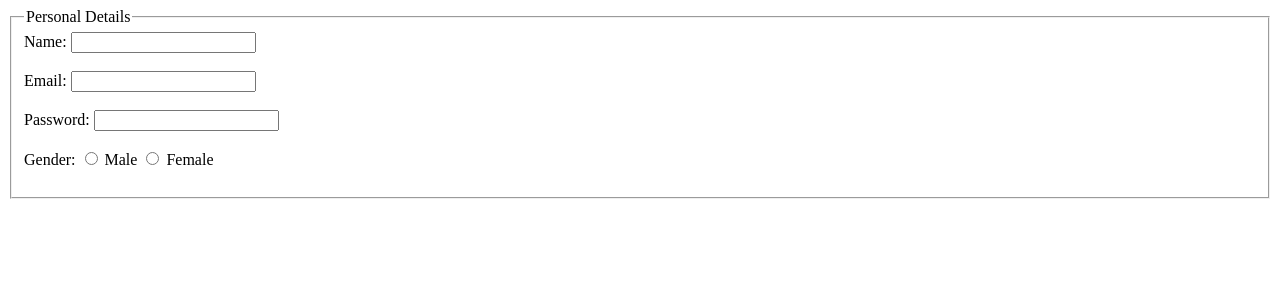
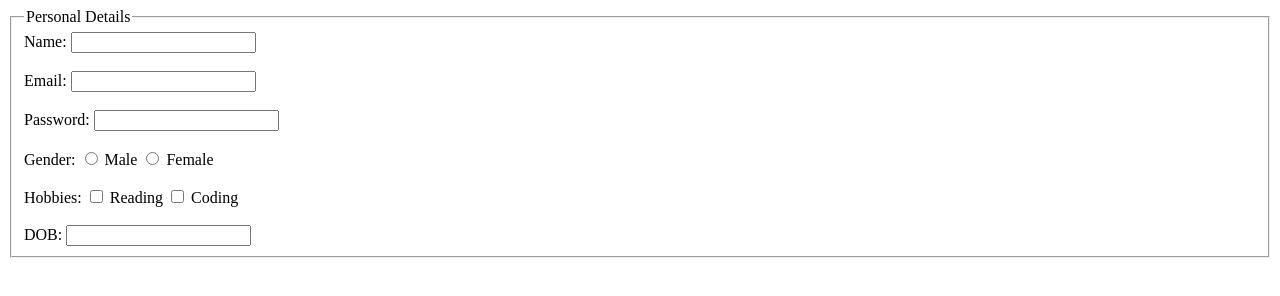
Before and after one commit to vriindaa-97/WDW_0163, a plain HTML site: page WDW_Assignments/Assignment_15/index.html in a window 1280 px wide. Drawn offline with Linux system fonts and the light colour scheme.

Commit message:
Assignment-15 New Labels added

```diff
--- a/WDW_Assignments/Assignment_15/index.html
+++ b/WDW_Assignments/Assignment_15/index.html
@@ -28,6 +28,17 @@
             <input type="radio" id="female" name="gender" value="Female">
             <label for="female">Female</label>
             <br><br>
+            <label for="hobbies">Hobbies:</label>
+            <input type="checkbox" id="reading" name="hobbies" value="Reading">
+            <label for="reading">Reading</label>
+
+            <input type="checkbox" id="coding" name="hobbies" value="Coding">
+            <label for="coding">Coding</label>
+            <br><br>
+
+            <label for="dob">DOB:</label>
+            <input type="text" id="dob" name="dob">
+
 
         </fieldset>
     </form>
```
